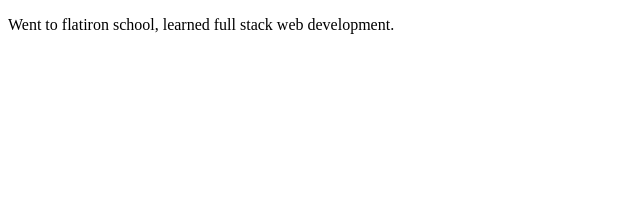
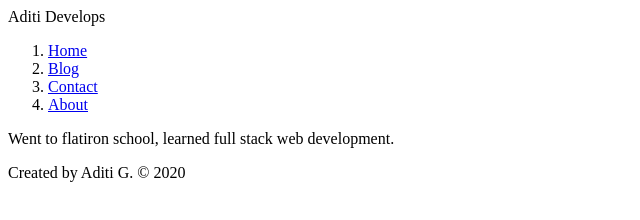
Before and after one commit to asaki444/gatsby-tutorial-andrew-mead, a Gatsby site: page /about in a window 1280 px wide. Shown: the whole page, without its empty margins (0-640 px from the left). Built offline with nearby package versions, Linux system fonts and the light colour scheme; Gatsby itself is replaced by a stand-in of ours.

Commit message:
added header and footer

```diff
--- /dev/null
+++ b/src/components/Footer.js
@@ -0,0 +1,15 @@
+import React from 'React';
+
+
+const Footer = () => {
+
+    return(
+        <footer>
+           <p>
+               Created by Aditi G. © 2020
+           </p>
+        </footer>
+    )
+}
+
+export default Footer;
--- /dev/null
+++ b/src/components/Header.js
@@ -0,0 +1,30 @@
+import React from 'react';
+import Link from 'gatsby';
+
+
+const Header = ()=>{
+
+    return (
+        <header>
+            Aditi Develops
+            <nav>
+                <ol>
+                    <li>
+                        <Link to="/">Home</Link>
+                    </li>
+                    <li>
+                        <Link to="/blog"> Blog</Link>
+                    </li>
+                    <li>
+                        <Link to="/contact">Contact</Link>
+                    </li>
+                    <li>
+                        <Link to="/about"> About</Link>
+                    </li>
+                </ol>
+            </nav>
+        </header>
+    )
+}
+
+export default Header;
--- a/src/pages/about.js
+++ b/src/pages/about.js
@@ -1,11 +1,15 @@
 import React from 'React';
+import Footer from '../components/Footer';
+import Header from '../components/Header';
 
 
 const About = ()=>{
 
     return(
         <div>
+        <Header />
             <p> Went to flatiron school, learned full stack web development.</p>
+        <Footer />
         </div>
     )
 }
--- a/src/pages/blog.js
+++ b/src/pages/blog.js
@@ -1,15 +1,19 @@
 import React from 'React';
+import Footer from '../components/Footer';
+import Header from '../components/Header';
 
 
 const BlogPage = () => {
     return(
         <div>
+            <Header />
             <h1>
              Blog
             </h1>
             <p>
                 Posts will show up here
             </p>
+            <Footer />
         </div>
     )
 }
--- a/src/pages/index.js
+++ b/src/pages/index.js
@@ -1,4 +1,5 @@
 import React from "react"
+import Footer from "../components/Footer";
 
 const IndexPage = ()=>{
 
@@ -10,6 +11,7 @@ const IndexPage = ()=>{
           <h2>
               I am Aditi, a full stack developer in NYC
           </h2>
+          <Footer />
       </div>
   )
 }
```
Also changed, not shown: src/pages/contact.js (+7 -0 lines).
